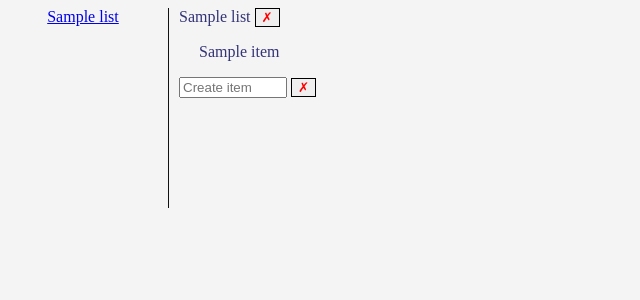
After one commit to aaaustin10/slist, a Django app: template templates/items.html in a window 1280 px wide. The commit adds this page. Shown: the top 300 px of the page, without its empty margins (0-640 px from the left). Run offline with Django 3.2, Linux system fonts and the light colour scheme; the template is opened without the code that fills it: most values are stand-ins (such as "Sample title", 1, 10 or a date in 2020); some libraries are stand-ins or nearby versions.

Commit message:
Added the ability to delete lists and items

```diff
--- /dev/null
+++ b/static/slist/base.css
@@ -0,0 +1,9 @@
+.button
+{
+    border: 1px solid black;
+}
+
+.delete
+{
+    color: red;
+}
--- /dev/null
+++ b/static/slist/items.css
@@ -0,0 +1,15 @@
+.marked
+{
+    text-decoration: line-through;
+}
+
+ul
+{
+    list-style-type: none;
+    padding-left: 20px;
+}
+
+#create
+{
+    width: 100px;
+}
--- /dev/null
+++ b/static/slist/items.js
@@ -0,0 +1,34 @@
+$(document).ready(function()
+{
+    $('.item').on('click', function()
+    {
+        $(this).toggleClass('marked');
+    });
+
+    function do_post(action, data)
+    {
+        post_data = {
+            'csrfmiddlewaretoken': $('[name=csrfmiddlewaretoken]').val(),
+            'action': action,
+        }
+        $.extend(post_data, data)
+
+        $.ajax(
+        {
+            type: 'post',
+            data: post_data,
+            success: function(data, textStatus)
+            {
+                window.location.href = data;
+            },
+        });
+    }
+
+    $('#delete_items').on('click', function()
+    {
+        item_ids = $('.marked').map(function(){ return $(this).data('id'); })
+        do_post('delete_items', { item_names: item_ids.toArray() })
+    })
+    $('#delete_list').on('click', function(){ do_post('delete_list', {}); })
+    $('#create').on('keyup', function(e){ if (e.keyCode == 13) { do_post('create', { item_name: $(this).val() }); } })
+});
--- a/static/slist/usage_base.css
+++ b/static/slist/usage_base.css
@@ -9,6 +9,7 @@ body
     border-right: 1px solid #111;
     padding-right: 10px;
     float: left;
+    min-height: 200px;
 }
 
 #navigation>ul
--- a/templates/base.html
+++ b/templates/base.html
@@ -1,3 +1,4 @@
+{% load staticfiles %}
 <!DOCTYPE html>
 <html lang="en">
     <head>
@@ -7,6 +8,8 @@
             <title>Slist</title>
         {% endblock %}
         {% block head %}
+            <script src="//ajax.googleapis.com/ajax/libs/jquery/2.1.3/jquery.min.js"></script>
+            <link rel='stylesheet' type='text/css' href="{% static 'slist/base.css' %}"></script>
         {% endblock %}
     </head>
     <body>
--- /dev/null
+++ b/templates/items.html
@@ -0,0 +1,20 @@
+{% extends 'usage_base.html' %}
+{% load staticfiles %}
+{% block head %}
+    {{ block.super }}
+    <link rel="stylesheet" type="text/css" href="{% static "slist/items.css" %}">
+    <script src="{% static 'slist/items.js' %}"></script>
+{% endblock %}
+
+{% block content %}
+    <span id='list_heading'>{{ list }}</span>
+    <input id='delete_list' class='button delete' type='button' title='Delete this list and all items in it' value='✗'>
+    <ul>
+        {% for item in items %}
+            <li class='item' data-id={{ item.id }}>{{ item }}</li>
+        {% endfor %}
+    </ul>
+    {% csrf_token %}
+    <input id='create' type='text' placeholder='Create item'>
+    <input id='delete_items' class='button delete' type='button' title='Delete all marked items' value='✗'>
+{% endblock %}
--- a/templates/usage_base.html
+++ b/templates/usage_base.html
@@ -11,6 +11,9 @@
             {% for list in lists %}
                 <li><a href={% url 'list' list.id %}>{{ list }}</a></li>
             {% endfor %}
+            {% if not lists %}
+                <li>You have no lists!</li>
+            {% endif %}
         </ul>
     </div>
     <div id="content-wrapper">
--- a/urls.py
+++ b/urls.py
@@ -4,5 +4,5 @@ from slist import views
 urlpatterns = patterns('',
     url(r'^$', views.index.as_view(), name='index'),
     url(r'^lists$', views.lists.as_view(), name='lists'),
-    url(r'^lists/(?P<list_id>\d+)$', views.list_page.as_view(), name='list'),
+    url(r'^lists/(?P<list_id>\d+)$', views.items.as_view(), name='list'),
   )
```
Also changed, not shown: templates/list.html (deleted, +0 -17 lines), views.py (+23 -12 lines).
